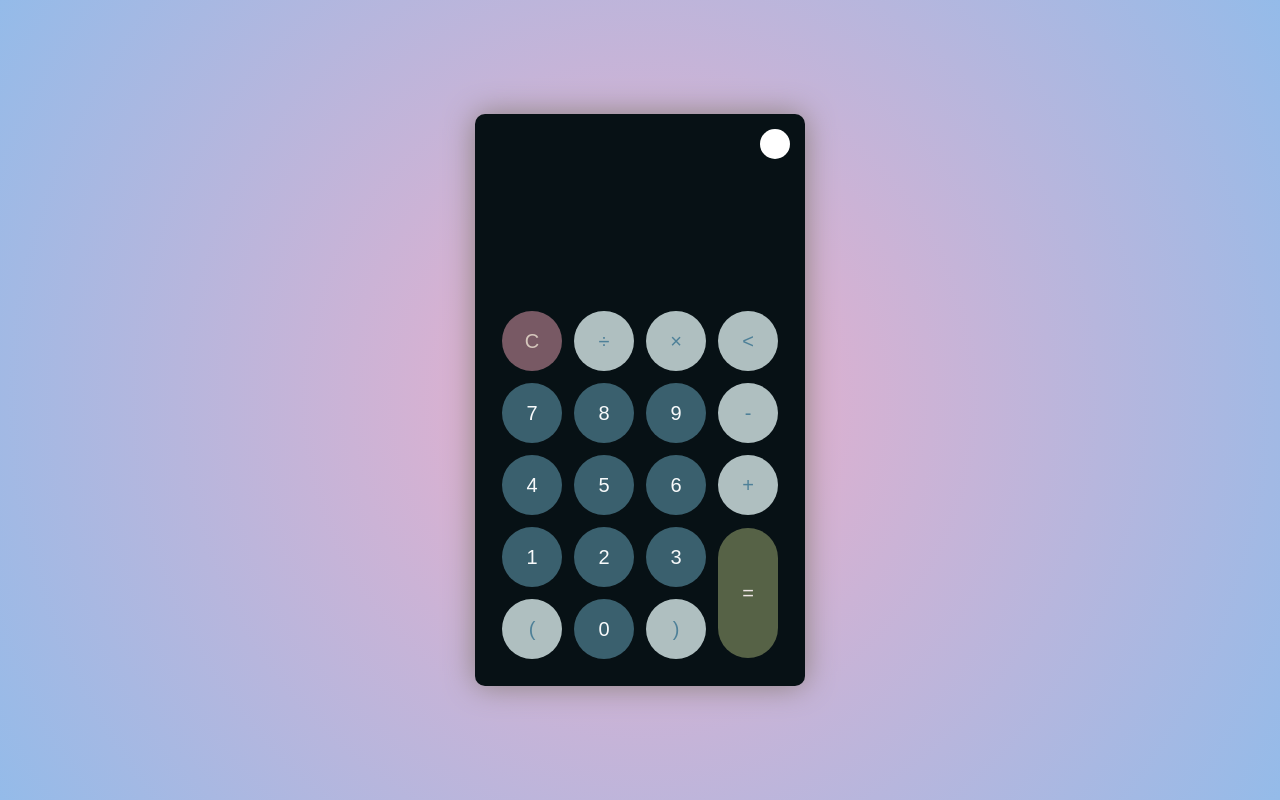
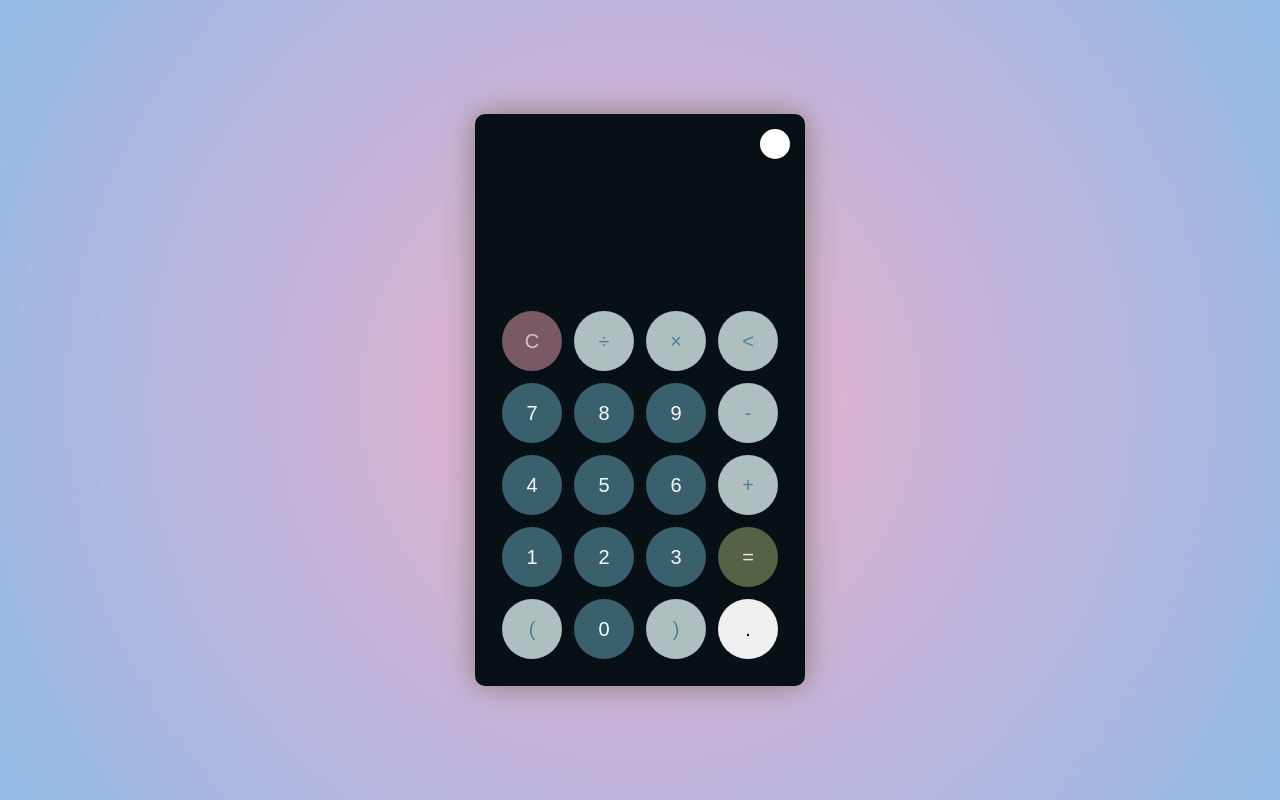
Before and after one commit to Anurag5183/Dark---Light---Calculator, a plain HTML site: page index.html in a window 1280 px wide. Drawn offline with Linux system fonts and the light colour scheme.

Commit message:
version 1.1

```diff
--- a/index.html
+++ b/index.html
@@ -40,12 +40,13 @@
           <td><button class="btn-number" id="1">1</button></td>
           <td><button class="btn-number" id="2">2</button></td>
           <td><button class="btn-number" id="3">3</button></td>
-          <td rowspan="2"><button class="btn-equal" id="equal">=</button></td>
+          <td><button class="btn-equal" id="equal">=</button></td>
         </tr>
         <tr>
           <td><button class="btn-operator" id="(">(</button></td>
           <td><button class="btn-number" id="0">0</button></td>
           <td><button class="btn-operator" id=")">)</button></td>
+          <td><button class="btn-point" id=".">.</button></td>
         </tr>
       </table>
     </div>
--- a/style.css
+++ b/style.css
@@ -89,7 +89,10 @@ button:hover {
   transform: scale(1.1);
 }
 button#equal {
-  height: 130px;
+  height: 60px;
+}
+button#point{
+  height: 60px;
 }
 /* light theme */
 .calculator {
```
